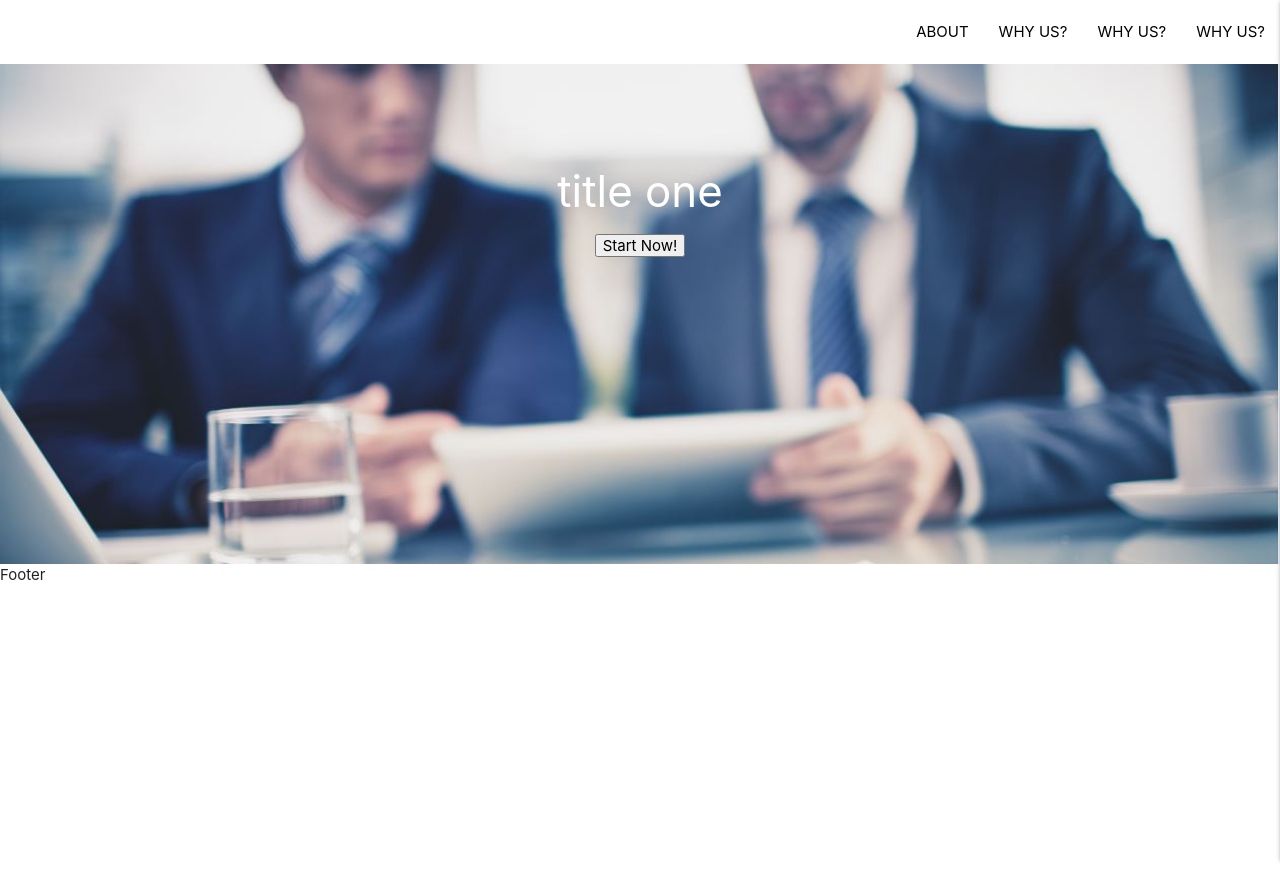
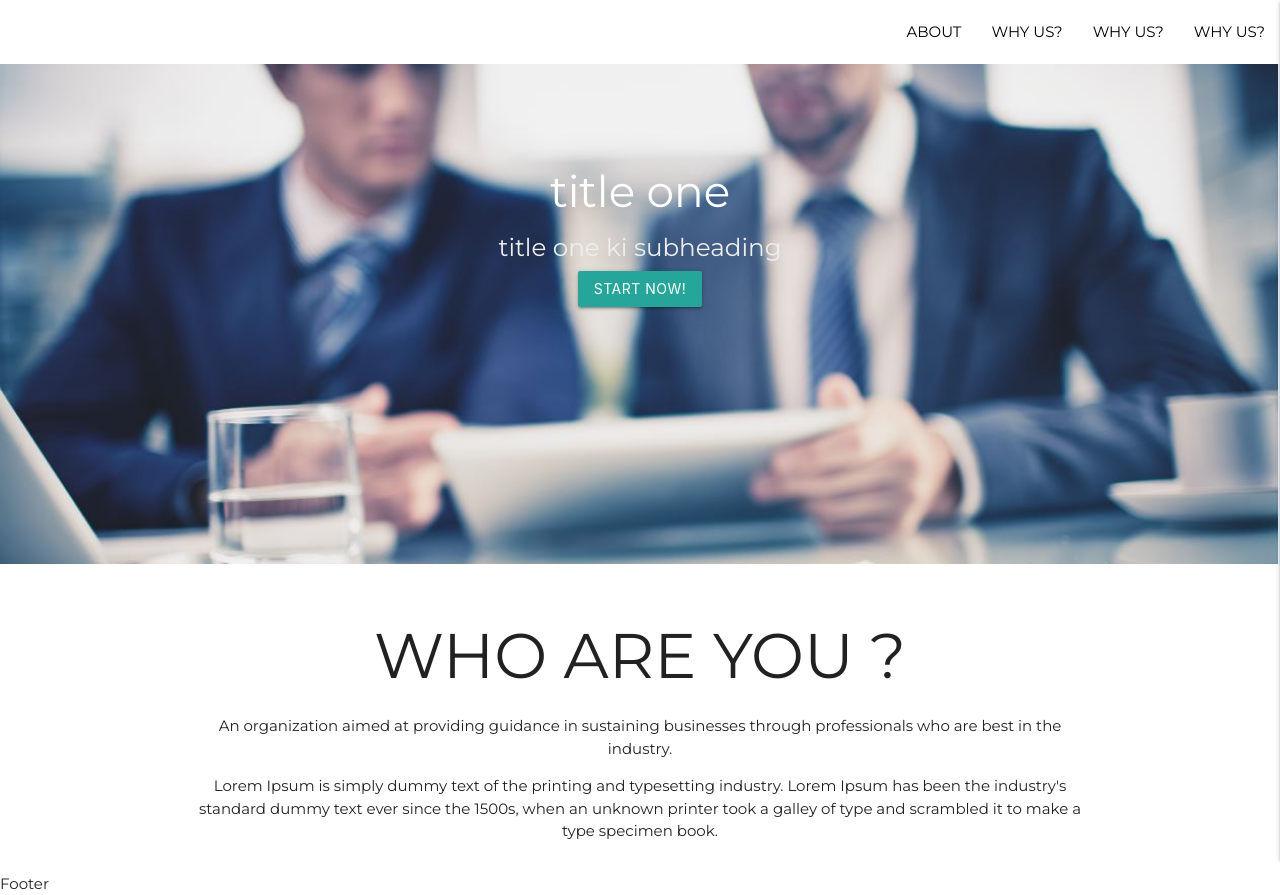
Before and after one commit to anurag-gharat/Wenestor, a React (Create React App) app: page / in a window 1280 px wide. Before the commit the page ends 800 px from the top, so only its background shows below. Built offline with nearby package versions, Linux system fonts and the light colour scheme.

Commit message:
about page

```diff
--- a/public/index.html
+++ b/public/index.html
@@ -16,6 +16,7 @@
     -->
     <link rel="manifest" href="%PUBLIC_URL%/manifest.json" />
     <link href="https://fonts.googleapis.com/icon?family=Material+Icons" rel="stylesheet">
+    <link href="https://fonts.googleapis.com/css?family=Montserrat|Roboto&display=swap" rel="stylesheet">
     <!--
       Notice the use of %PUBLIC_URL% in the tags above.
       It will be replaced with the URL of the `public` folder during the build.
--- a/src/App.css
+++ b/src/App.css
@@ -1,4 +1,5 @@
 body{
   margin: 0px !important;
   padding: 0px !important;
+  font-family: 'Montserrat','sans-serif';
 }
--- a/src/Components/fullPageSlider.js
+++ b/src/Components/fullPageSlider.js
@@ -4,10 +4,10 @@ export default function fullPageSlider(props) {
     return (
         <li>
         <img src={props.image} />
-        <div class="caption center-align">
+        <div className="caption center-align">
           <h3>{props.title}</h3>
-          <h5 class="light grey-text text-lighten-3">{props.subtitle}</h5>
-          <button>{props.button}</button>
+          <h5 className="light grey-text text-lighten-3">{props.subtitle}</h5>
+          <button className="btn ">{props.button}</button>
         </div>
       </li>
     )
--- /dev/null
+++ b/src/Contents/About.js
@@ -0,0 +1,13 @@
+import React from 'react'
+
+export default function About() {
+    return (
+<section className="section">
+    <div className="container center">
+        <h1>WHO ARE YOU ?</h1>
+        <p>An organization aimed at providing guidance in sustaining businesses through professionals who are best in the industry. </p>
+        <p>Lorem Ipsum is simply dummy text of the printing and typesetting industry. Lorem Ipsum has been the industry's standard dummy text ever since the 1500s, when an unknown printer took a galley of type and scrambled it to make a type specimen book.</p>
+    </div>
+</section>
+    )
+}
--- /dev/null
+++ b/src/Contents/Slider.js
@@ -0,0 +1,29 @@
+import React, { useEffect } from 'react'
+import slider1 from '../Images/home1.jpg'
+import slider2 from '../Images/home2.jpeg'
+import slider3 from '../Images/home3.jpeg'
+import FullPageSlider from '../Components/fullPageSlider'
+import M from  'materialize-css/dist/js/materialize.min.js';
+
+export default function Slider() {
+
+    useEffect(()=>{
+        let slider = document.querySelector('.slider');
+          M.Slider.init(slider,{
+            indicators:false,
+            height:500
+          });
+        },[])
+
+    return (
+
+        <div class="slider">
+        <ul class="slides">
+            <FullPageSlider image={slider1} title="title one" subtitle="title one ki subheading" button="Start Now!" />
+            <FullPageSlider image={slider2} title="title one" subtitle="title one ki subheading" button="Start Now!" />
+            <FullPageSlider image={slider3} title="title one" subtitle="title one ki subheading" button="Start Now!" />
+
+        </ul>
+      </div>
+    )
+}
--- a/src/Pages/Home.js
+++ b/src/Pages/Home.js
@@ -1,29 +1,15 @@
 import React, { useEffect } from 'react'
-import slider1 from '../Images/home1.jpg'
-import slider2 from '../Images/home2.jpeg'
-import slider3 from '../Images/home3.jpeg'
-import FullPageSlider from '../Components/fullPageSlider'
-import M from  'materialize-css/dist/js/materialize.min.js';
-
+import Slider from '../Contents/Slider'
+import About from '../Contents/About'
 export default function Home() {
 
-    useEffect(()=>{
-        let slider = document.querySelector('.slider');
-          M.Slider.init(slider,{
-            indicators:false,
-            height:500
-          });
-        },[])
 
     return (
 
-        <div class="slider">
-        <ul class="slides">
-            <FullPageSlider image={slider1} title="title one" subtite="title one ki subheading" button="Start Now!" />
-            <FullPageSlider image={slider2} title="title one" subtite="title one ki subheading" button="Start Now!" />
-            <FullPageSlider image={slider3} title="title one" subtite="title one ki subheading" button="Start Now!" />
+        <div class="App">
+            <Slider />
+            <About />
 
-        </ul>
-      </div>
+        </div>
     )
 }
```
